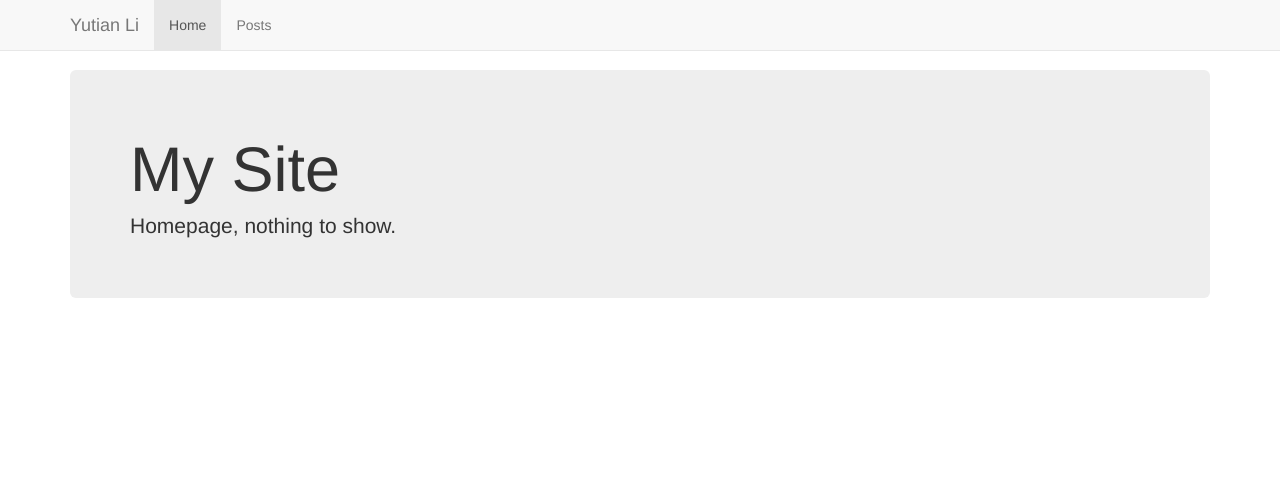
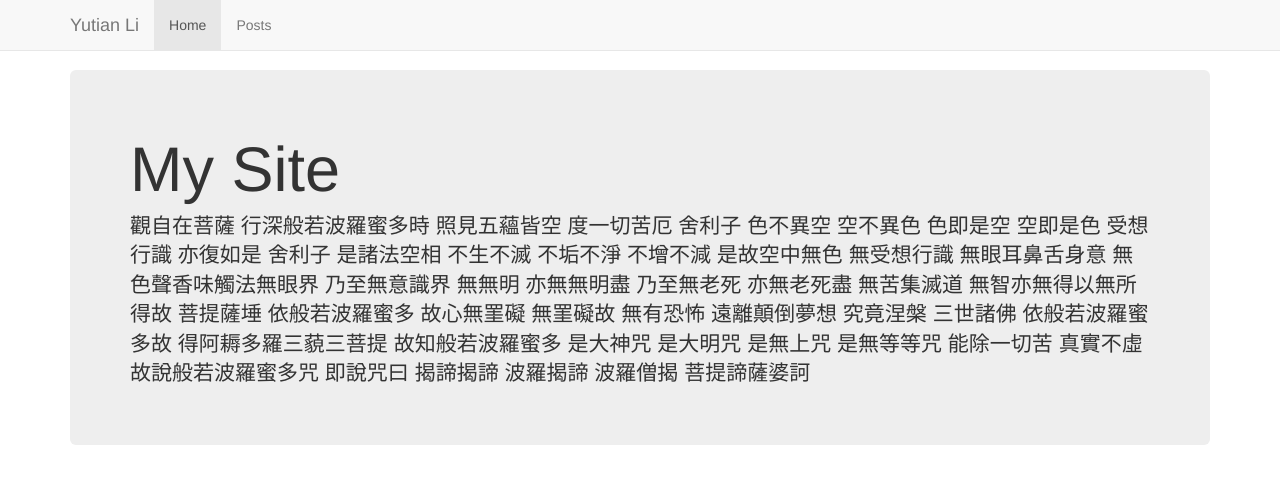
Before and after one commit to hotpxl/hotpxl.github.io, a Jekyll site: the page built from index.html, in a window 1280 px wide and 900 px high. Shown: the top 484 px of the window. Built offline with Jekyll 4.4.1, drawn with Linux system fonts in a browser that asks for light colours; Markdown is read by kramdown in place of the engine named in the settings.

Commit message:
Change homepage

```diff
--- a/index.html
+++ b/index.html
@@ -5,5 +5,5 @@ location: home
 ---
 <div class="jumbotron">
   <h1>My Site</h1>
-  <p>Homepage, nothing to show.</p>
+  <p>觀自在菩薩 行深般若波羅蜜多時 照見五蘊皆空 度一切苦厄 舍利子 色不異空 空不異色 色即是空 空即是色 受想行識 亦復如是 舍利子 是諸法空相 不生不滅 不垢不淨 不增不減 是故空中無色 無受想行識 無眼耳鼻舌身意 無色聲香味觸法無眼界 乃至無意識界 無無明 亦無無明盡 乃至無老死 亦無老死盡 無苦集滅道 無智亦無得以無所得故 菩提薩埵 依般若波羅蜜多 故心無罣礙 無罣礙故 無有恐怖 遠離顛倒夢想 究竟涅槃 三世諸佛 依般若波羅蜜多故 得阿耨多羅三藐三菩提 故知般若波羅蜜多 是大神咒 是大明咒 是無上咒 是無等等咒 能除一切苦 真實不虛 故說般若波羅蜜多咒 即說咒曰 揭諦揭諦 波羅揭諦 波羅僧揭 菩提諦薩婆訶</p>
 </div>
```
